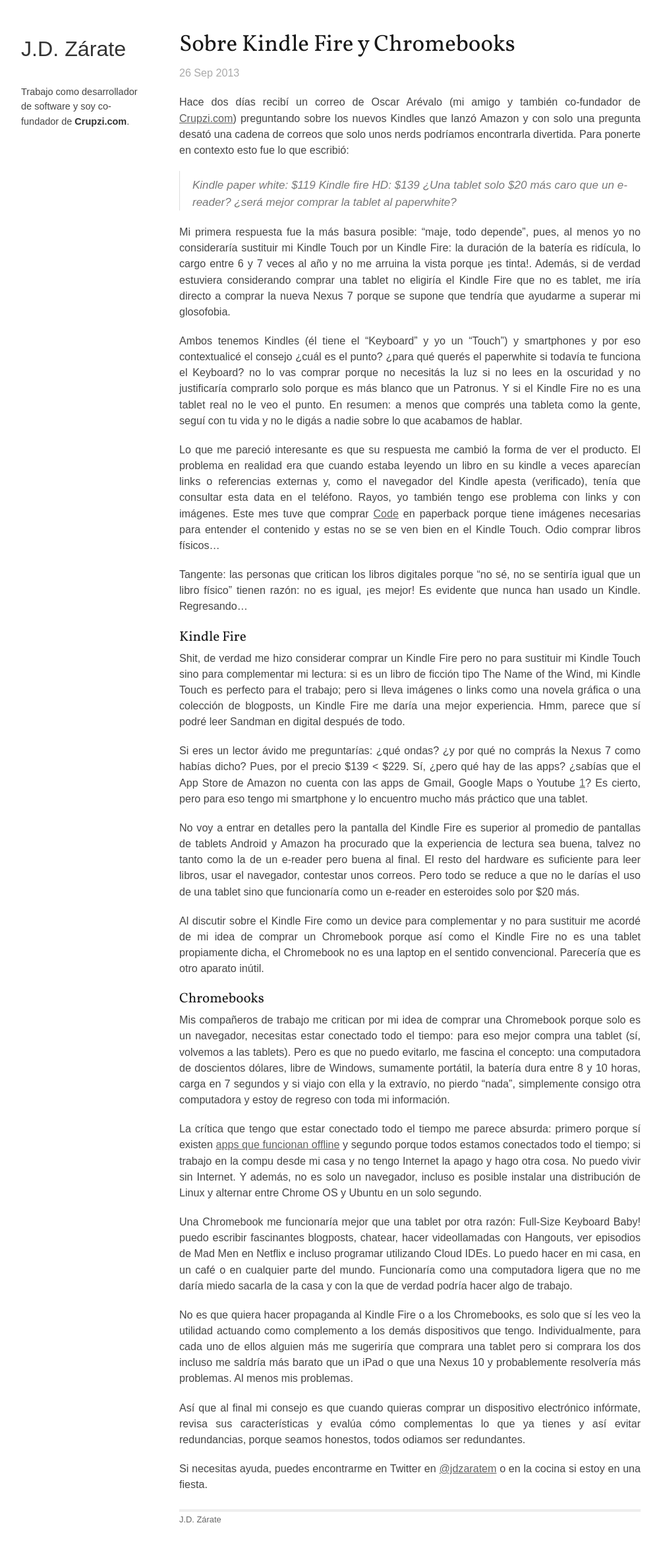
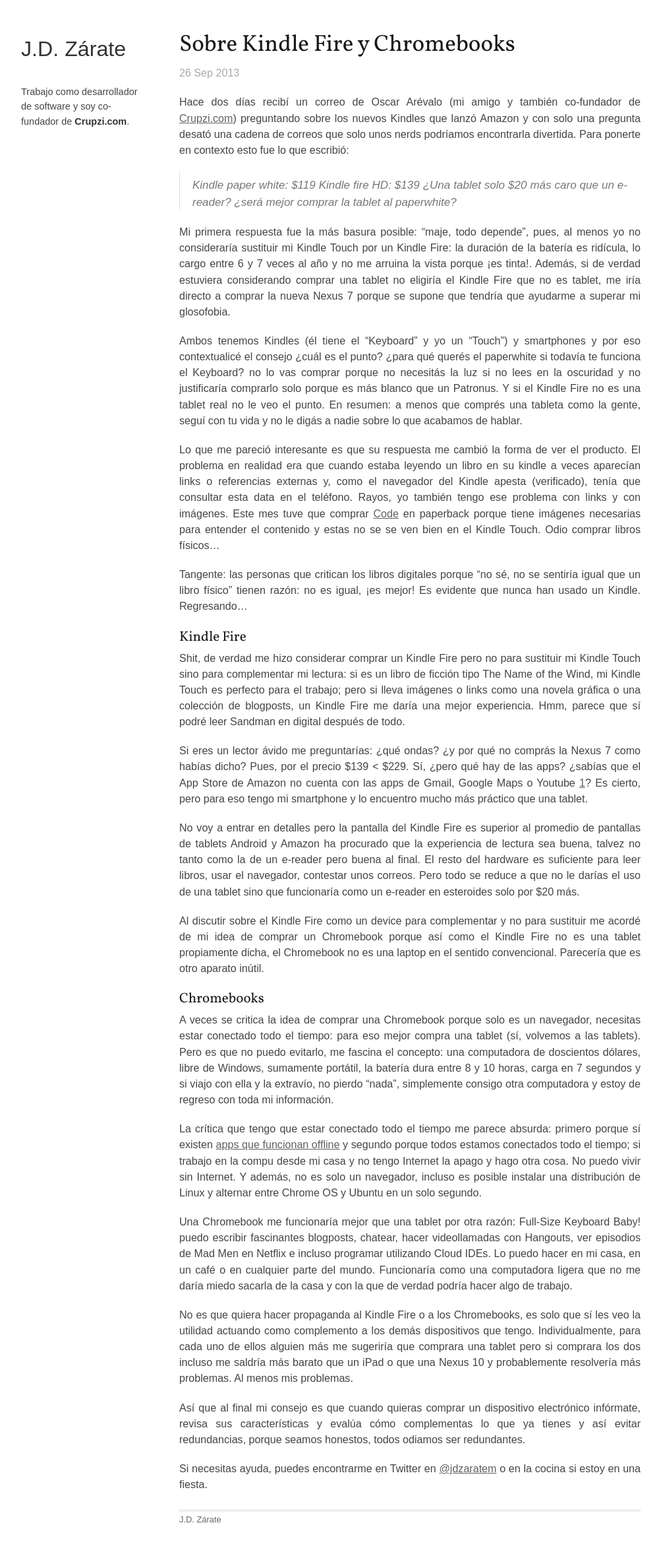
Before and after one commit to jdzarate/jdzarate.github.io, a Jekyll site: the page built from _posts/2013-09-26-sobre-kindle-fire-y-chromebooks.markdown, in a window 1280 px wide. Shown: the whole page at 66% size, without its empty margins (138-1141 px from the left). Built offline with Jekyll 4.4.1, drawn with Linux system fonts in a browser that asks for light colours; nearby versions of some CDN libraries; some web fonts are replaced; Markdown is read by kramdown in place of the engine named in the settings.

Commit message:
Otro post

```diff
--- a/_layouts/default.html
+++ b/_layouts/default.html
@@ -12,7 +12,7 @@
         <!-- Custom CSS -->
         <link href='http://fonts.googleapis.com/css?family=Droid+Sans' rel='stylesheet' type='text/css'>
         <link href='http://fonts.googleapis.com/css?family=Vollkorn' rel='stylesheet' type='text/css'>
-
+        <link href='http://fonts.googleapis.com/css?family=Inconsolata:400,700' rel='stylesheet' type='text/css'>
         <link rel="stylesheet" href="/css/main.css">
         <link rel="stylesheet" href="/css/skeleton/base.css">
         <link rel="stylesheet" href="/css/skeleton/skeleton.css">
--- a/_posts/2013-09-26-sobre-kindle-fire-y-chromebooks.markdown
+++ b/_posts/2013-09-26-sobre-kindle-fire-y-chromebooks.markdown
@@ -28,7 +28,7 @@
 
 ####Chromebooks
 
-Mis compañeros de trabajo me critican por mi idea de comprar una Chromebook porque solo es un navegador, necesitas estar conectado todo el tiempo: para eso mejor compra una tablet (sí, volvemos a las tablets). Pero es que no puedo evitarlo, me fascina el concepto: una computadora de doscientos dólares, libre de Windows, sumamente portátil, la batería dura entre 8 y 10 horas, carga en 7 segundos y si viajo con ella y la extravío, no pierdo "nada", simplemente consigo otra computadora y estoy de regreso con toda mi información.
+A veces se critica la idea de comprar una Chromebook porque solo es un navegador, necesitas estar conectado todo el tiempo: para eso mejor compra una tablet (sí, volvemos a las tablets). Pero es que no puedo evitarlo, me fascina el concepto: una computadora de doscientos dólares, libre de Windows, sumamente portátil, la batería dura entre 8 y 10 horas, carga en 7 segundos y si viajo con ella y la extravío, no pierdo "nada", simplemente consigo otra computadora y estoy de regreso con toda mi información.
 
 La crítica que tengo que estar conectado todo el tiempo me parece absurda: primero porque sí existen [apps que funcionan offline][link-apps-offline] y segundo porque todos estamos conectados todo el tiempo; si trabajo en la compu desde mi casa y no tengo Internet la apago y hago otra cosa. No puedo vivir sin Internet. Y además, no es solo un navegador, incluso es posible instalar una distribución de Linux y alternar entre Chrome OS y Ubuntu en un solo segundo.
 
--- a/css/main.css
+++ b/css/main.css
@@ -245,3 +245,12 @@
 h1.header-content{
   font-size: 2em;
 }
+
+.highlight{font-family: 'Inconsolata', monospace, sans-serif;}
+.python .sd{ color: #999988; }
+.python .nf{ color: #696969;}
+.python .nb{ color: #808080;}
+.python .mi{ color: #000;}
+
+.post pre, .post code{ background: #f5f5f5 !important; }
+.post pre{margin-bottom: 20px;}
```
Also changed, not shown: _posts/2013-11-05-reflekciones-sobre-musica-de-una-persona-normal.markdown (added, +60 -0 lines), assets/reflekciones/christgau.png (added), assets/reflekciones/drowned.png (added), assets/reflekciones/loop.png (added), assets/reflekciones/pitchfork.png (added), assets/reflekciones/review-system.png (added).
